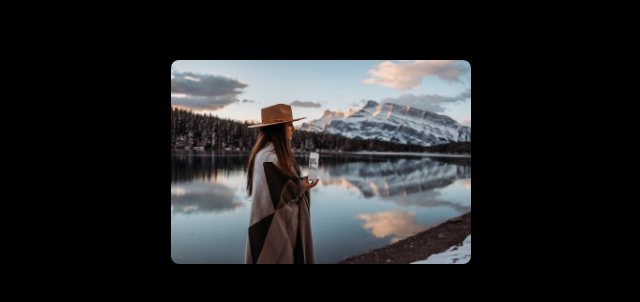
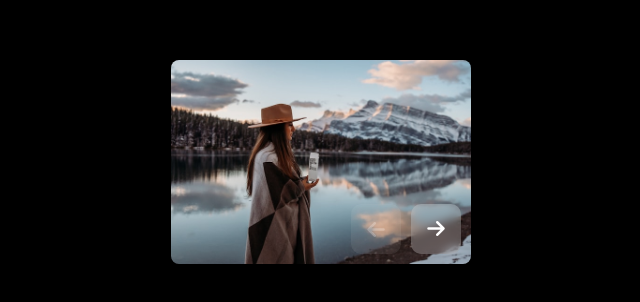
Before and after one commit to coding-gyan/mini-slider, a plain HTML site: page index.html in a window 1280 px wide. Shown: the part 238-540 px from the top of the page, without its empty margins (319-959 px from the left). Drawn offline with Linux system fonts and the light colour scheme.

Commit message:
Initial Commit

```diff
--- a/css/style.css
+++ b/css/style.css
@@ -8,6 +8,7 @@ body {
     display: flex;
     justify-content: center;
     align-items: center;
+    flex-direction: column;
     height: 100vh;
     background: #000000;
 }
@@ -26,12 +27,13 @@ body {
 .item {
     width: 300px;
     overflow: hidden;
-    transform: scale(0.5) translateY(150px);
+    transform: scale(0.5);
+    border-radius: 5px;
     transition: transform 0.4s;
 }
 
 .item:nth-child(odd) {
-    transform: scale(0.5) translateY(-150px);
+    transform: scale(0.5);
 }
 
 .item.activeSlide {
@@ -41,42 +43,38 @@ body {
 .item img {
     width: 100%;
     height: 100%;
+    border-radius: 5px;
 }
 
 .nextBtn, .prevBtn{
     position: absolute;
-    top: 0;
-    width: 50%;
-    height: 100%;
+    width: 50px;
+    height: 50px;
     z-index: 100;
-    opacity: 0;
-    font-size: 50px;
+    opacity: 1;
+    font-size: 20px;
     border: none;
     outline: none;
     cursor: pointer;
     background: rgba(255, 255, 255, 0.234);
     backdrop-filter: blur(5px);
     color: white;
+    border-radius: 10px;
     transition: all .4s;
 }
 
-.nextBtn:hover, .prevBtn:hover {
-    opacity: 1;
-}
-
 .nextBtn {
-    right: 0;
+    bottom: 10px;
+    right: 10px;
 }
 
 .prevBtn {
-    left: 0;
+    bottom: 10px;
+    right: 70px;
     transform: rotate(180deg);
 }
 
 .nextBtn.disabled, .prevBtn.disabled {
+    opacity: 0.3;
     cursor: not-allowed;
 }
-
-.nextBtn.disabled:hover, .prevBtn.disabled:hover {
-    opacity: 0.3;
-}
--- a/index.html
+++ b/index.html
@@ -38,70 +38,6 @@
       </button>
     </div>
 
-    <script>
-      const initSlider = ($ele) => {
-        const sliderContainer = document.querySelector(`#${$ele}`);
-        const slide = document.querySelector(`#${$ele} #slide`);
-        const items = document.querySelectorAll(`#${$ele} #slide .item`);
-        let currentSlide = 0;
-
-        items[currentSlide].classList.add("activeSlide");
-
-        let itemWidth = items[0].clientWidth;
-
-        sliderContainer.style.width = itemWidth + "px";
-        slide.style.width = items.length * itemWidth + "px";
-        slide.style.transform = "translateY(0px)";
-
-        const next = document.querySelector("#next");
-        const prev = document.querySelector("#prev");
-
-        const toggleClass = (condition, elem, className) => {
-          condition
-            ? elem.classList.add(className)
-            : elem.classList.remove(className);
-        };
-
-        const handlePrevNextBtn = () => {
-          toggleClass(currentSlide == 0, prev, "disabled");
-          toggleClass(currentSlide == items.length - 1, next, "disabled");
-        };
-
-        handlePrevNextBtn();
-
-        const handleSlide = (condition, slideElem, event) => {
-          var slideTransformValue = slideElem.style.transform;
-          var translateXValue = slideTransformValue.replace(/[^\d.]/g, "");
-
-          if (condition && event == "next") {
-            currentSlide += 1;
-
-            slideElem.style.transform = `translateX(-${
-              +translateXValue + itemWidth
-            }px)`;
-          } else if (condition && event == "prev") {
-            currentSlide -= 1;
-
-            slideElem.style.transform = `translateX(-${
-              +translateXValue - itemWidth
-            }px)`;
-          }
-          items.forEach((e) => e.classList.remove("activeSlide"));
-          items[currentSlide].classList.add("activeSlide");
-        };
-
-        next.addEventListener("click", () => {
-          handleSlide(currentSlide != items.length - 1, slide, "next");
-          handlePrevNextBtn();
-        });
-
-        prev.addEventListener("click", () => {
-          handleSlide(currentSlide != 0, slide, "prev");
-          handlePrevNextBtn();
-        });
-      };
-
-      initSlider("sliderContainer");
-    </script>
+    <script src="/js/index.js"></script>
   </body>
 </html>
--- /dev/null
+++ b/js/index.js
@@ -0,0 +1,62 @@
+const initSlider = ($ele) => {
+  const sliderContainer = document.querySelector(`#${$ele}`);
+  const slide = document.querySelector(`#${$ele} #slide`);
+  const items = document.querySelectorAll(`#${$ele} #slide .item`);
+  const next = document.querySelector(`#${$ele} .nextBtn`);
+  const prev = document.querySelector(`#${$ele} .prevBtn`);
+  let currentSlide = 0;
+
+  items[currentSlide].classList.add("activeSlide");
+
+  let itemWidth = items[0].clientWidth;
+
+  sliderContainer.style.width = itemWidth + "px";
+  slide.style.width = items.length * itemWidth + "px";
+  slide.style.transform = "translateY(0px)";
+
+  const toggleClass = (condition, elem, className) => {
+    condition
+      ? elem.classList.add(className)
+      : elem.classList.remove(className);
+  };
+
+  const handlePrevNextBtn = () => {
+    toggleClass(currentSlide == 0, prev, "disabled");
+    toggleClass(currentSlide == items.length - 1, next, "disabled");
+  };
+
+  handlePrevNextBtn();
+
+  const handleSlide = (condition, slideElem, event) => {
+    var slideTransformValue = slideElem.style.transform;
+    var translateXValue = slideTransformValue.replace(/[^\d.]/g, "");
+
+    if (condition && event == "next") {
+      currentSlide += 1;
+
+      slideElem.style.transform = `translateX(-${
+        +translateXValue + itemWidth
+      }px)`;
+    } else if (condition && event == "prev") {
+      currentSlide -= 1;
+
+      slideElem.style.transform = `translateX(-${
+        +translateXValue - itemWidth
+      }px)`;
+    }
+    items.forEach((e) => e.classList.remove("activeSlide"));
+    items[currentSlide].classList.add("activeSlide");
+  };
+
+  next.addEventListener("click", () => {
+    handleSlide(currentSlide != items.length - 1, slide, "next");
+    handlePrevNextBtn();
+  });
+
+  prev.addEventListener("click", () => {
+    handleSlide(currentSlide != 0, slide, "prev");
+    handlePrevNextBtn();
+  });
+};
+
+initSlider("sliderContainer");
```
